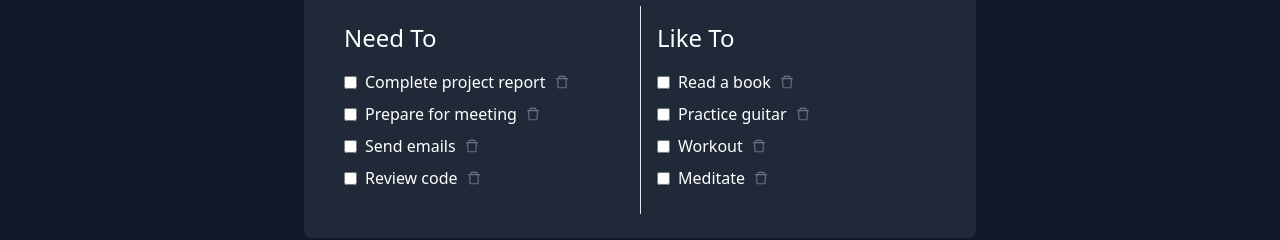
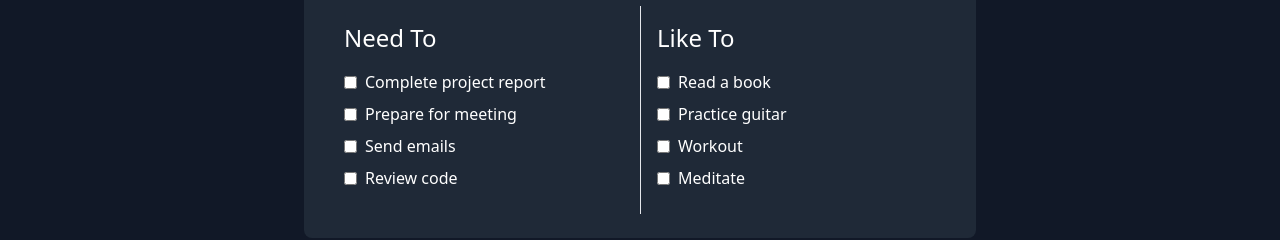
Before and after one commit to AlexZan/task-fusion, a React (Create React App) app: page / in a window 1280 px wide. Shown: the part 596-836 px from the top of the page. Built offline with nearby package versions, Linux system fonts and the light colour scheme.

Commit message:
hide trash button unless hovering over task

```diff
--- a/src/components/Task.js
+++ b/src/components/Task.js
@@ -69,7 +69,7 @@ function Task({ task, handleTaskCompletion, handleTaskDeletion, listType, moveTa
     <div
       ref={ref}
       style={{ opacity: isDragging ? 0.5 : 1 }}
-      className="flex items-center mb-2"
+      className="flex items-center mb-2 task-container" // Add class here
     >
       <input
         type="checkbox"
@@ -78,7 +78,7 @@ function Task({ task, handleTaskCompletion, handleTaskDeletion, listType, moveTa
       />
       <p className="dark:text-white">{task.task}</p>
       <button
-        className="ml-2 text-gray-500 hover:text-red-500 transition-colors duration-200"
+        className="ml-2 text-gray-500 hover:text-red-500 transition-colors duration-200 delete-button" // Add class here
         onClick={() => handleTaskDeletion(task.id, listType)}
       >
         <AiOutlineDelete />
--- a/src/index.css
+++ b/src/index.css
@@ -1,3 +1,13 @@
 @import 'tailwindcss/base';
 @import 'tailwindcss/components';
 @import 'tailwindcss/utilities';
+
+/* Hide delete button by default */
+.task-container .delete-button {
+    display: none;
+  }
+
+  /* Show delete button when task is hovered over */
+  .task-container:hover .delete-button {
+    display: inline;
+  }
```
